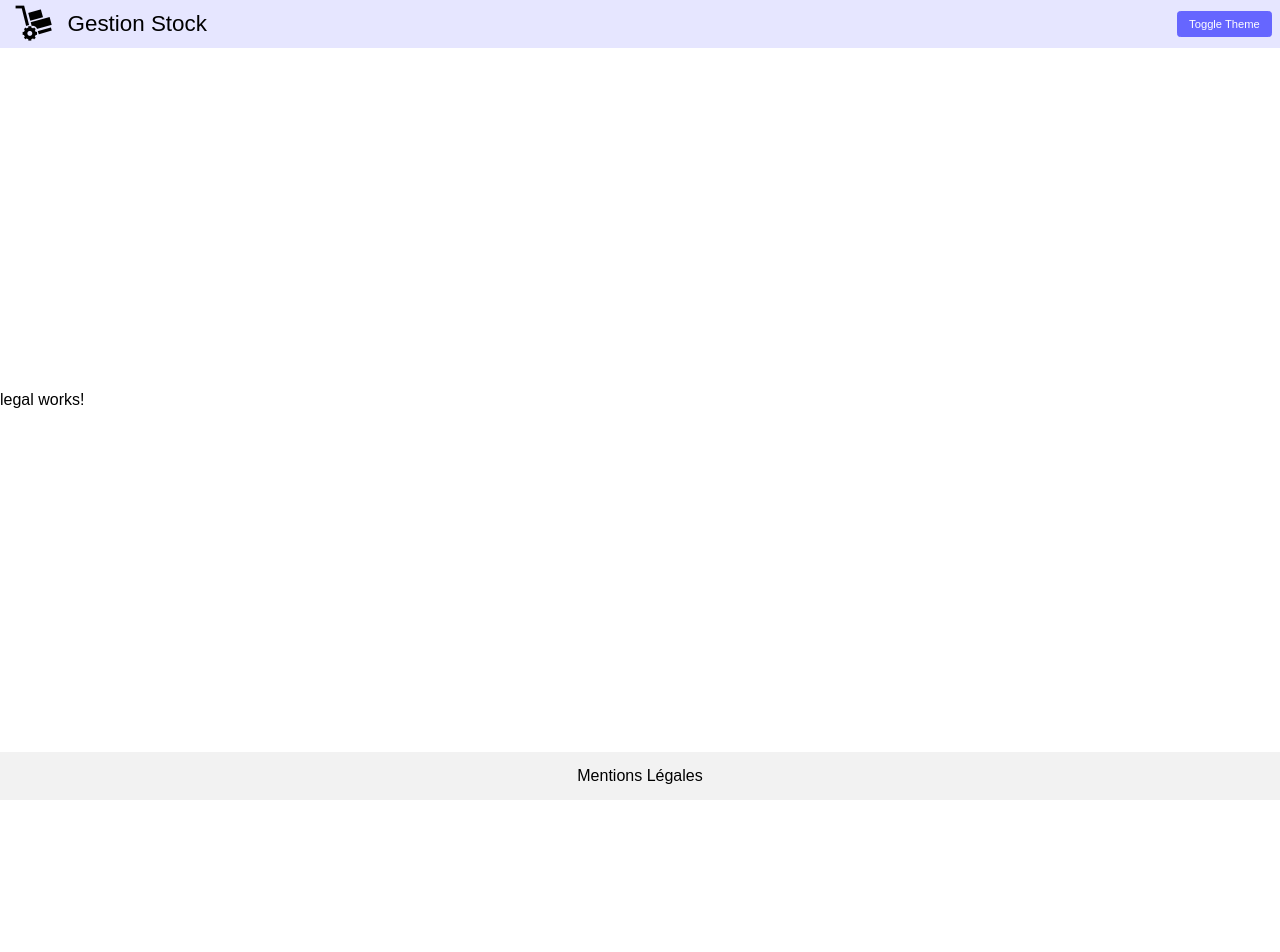
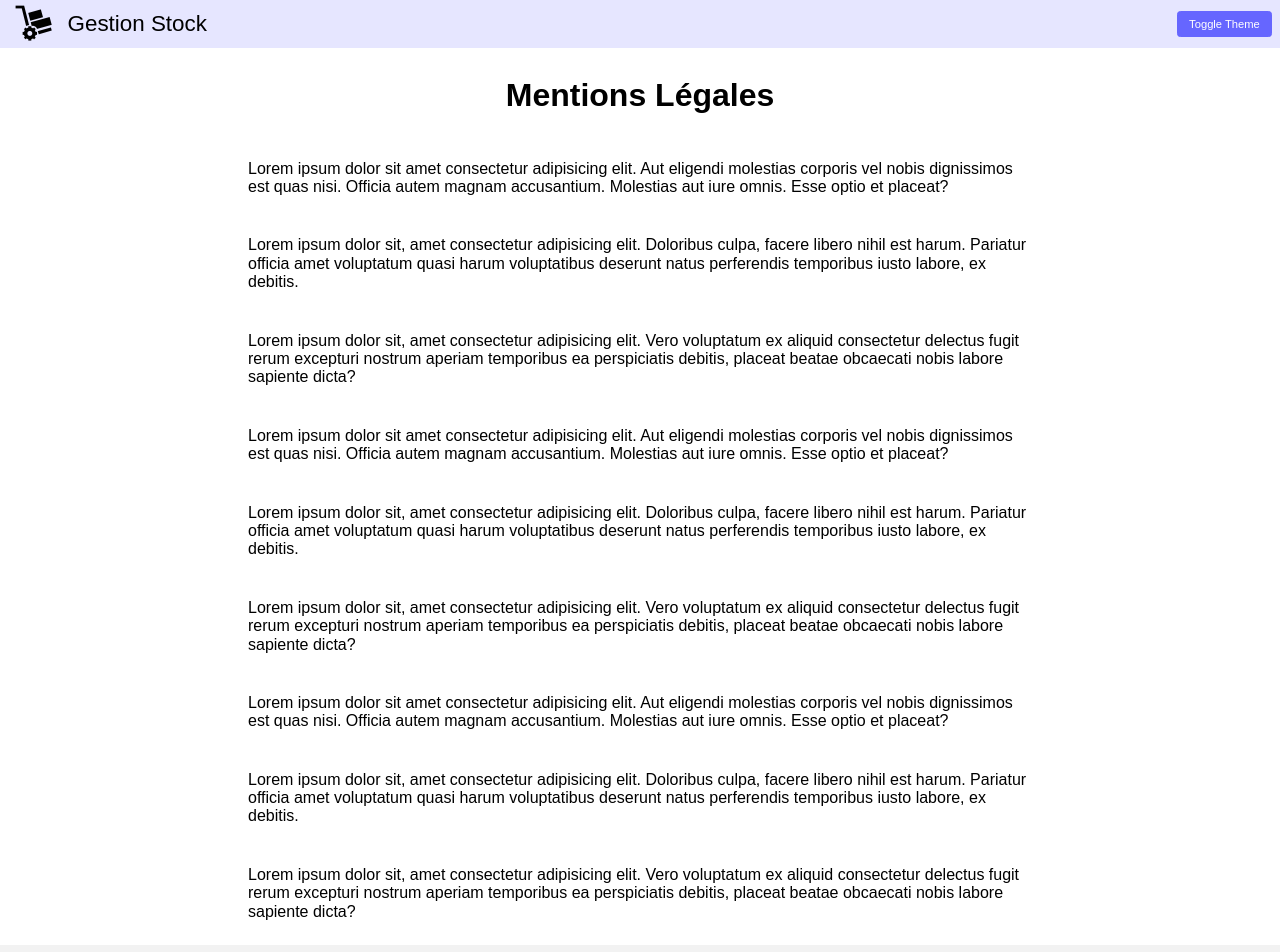
Before and after one commit to jlguenego/crudity-demo, an Angular app in the folder front/: page /legal in a window 1280 px wide. Shown: the top 952 px of the page. Before the commit the page ends 800 px from the top, so only its background shows below. Built offline with nearby package versions, Linux system fonts and the light colour scheme.

Commit message:
scss: flex

```diff
--- a/front/src/app/layout/body/body.component.scss
+++ b/front/src/app/layout/body/body.component.scss
@@ -0,0 +1,5 @@
+:host {
+  flex-grow: 1;
+  display: flex;
+  justify-content: center;
+}
--- a/front/src/app/routes/home/home.component.scss
+++ b/front/src/app/routes/home/home.component.scss
@@ -0,0 +1,4 @@
+:host {
+  display: flex;
+  align-items: center;
+}
--- a/front/src/app/routes/legal/legal.component.html
+++ b/front/src/app/routes/legal/legal.component.html
@@ -1 +1,51 @@
-<p>legal works!</p>
+<main>
+  <h1>Mentions Légales</h1>
+  <p>
+    Lorem ipsum dolor sit amet consectetur adipisicing elit. Aut eligendi
+    molestias corporis vel nobis dignissimos est quas nisi. Officia autem magnam
+    accusantium. Molestias aut iure omnis. Esse optio et placeat?
+  </p>
+  <p>
+    Lorem ipsum dolor sit, amet consectetur adipisicing elit. Doloribus culpa,
+    facere libero nihil est harum. Pariatur officia amet voluptatum quasi harum
+    voluptatibus deserunt natus perferendis temporibus iusto labore, ex debitis.
+  </p>
+  <p>
+    Lorem ipsum dolor sit, amet consectetur adipisicing elit. Vero voluptatum ex
+    aliquid consectetur delectus fugit rerum excepturi nostrum aperiam
+    temporibus ea perspiciatis debitis, placeat beatae obcaecati nobis labore
+    sapiente dicta?
+  </p>
+  <p>
+    Lorem ipsum dolor sit amet consectetur adipisicing elit. Aut eligendi
+    molestias corporis vel nobis dignissimos est quas nisi. Officia autem magnam
+    accusantium. Molestias aut iure omnis. Esse optio et placeat?
+  </p>
+  <p>
+    Lorem ipsum dolor sit, amet consectetur adipisicing elit. Doloribus culpa,
+    facere libero nihil est harum. Pariatur officia amet voluptatum quasi harum
+    voluptatibus deserunt natus perferendis temporibus iusto labore, ex debitis.
+  </p>
+  <p>
+    Lorem ipsum dolor sit, amet consectetur adipisicing elit. Vero voluptatum ex
+    aliquid consectetur delectus fugit rerum excepturi nostrum aperiam
+    temporibus ea perspiciatis debitis, placeat beatae obcaecati nobis labore
+    sapiente dicta?
+  </p>
+  <p>
+    Lorem ipsum dolor sit amet consectetur adipisicing elit. Aut eligendi
+    molestias corporis vel nobis dignissimos est quas nisi. Officia autem magnam
+    accusantium. Molestias aut iure omnis. Esse optio et placeat?
+  </p>
+  <p>
+    Lorem ipsum dolor sit, amet consectetur adipisicing elit. Doloribus culpa,
+    facere libero nihil est harum. Pariatur officia amet voluptatum quasi harum
+    voluptatibus deserunt natus perferendis temporibus iusto labore, ex debitis.
+  </p>
+  <p>
+    Lorem ipsum dolor sit, amet consectetur adipisicing elit. Vero voluptatum ex
+    aliquid consectetur delectus fugit rerum excepturi nostrum aperiam
+    temporibus ea perspiciatis debitis, placeat beatae obcaecati nobis labore
+    sapiente dicta?
+  </p>
+</main>
--- a/front/src/styles.scss
+++ b/front/src/styles.scss
@@ -22,6 +22,9 @@ main {
   align-items: center;
   gap: 0.5em;
   padding: 0.5em;
+  width: 100%;
+  max-width: 50em;
+  margin: 0 auto;
 }
 
 button {
```
